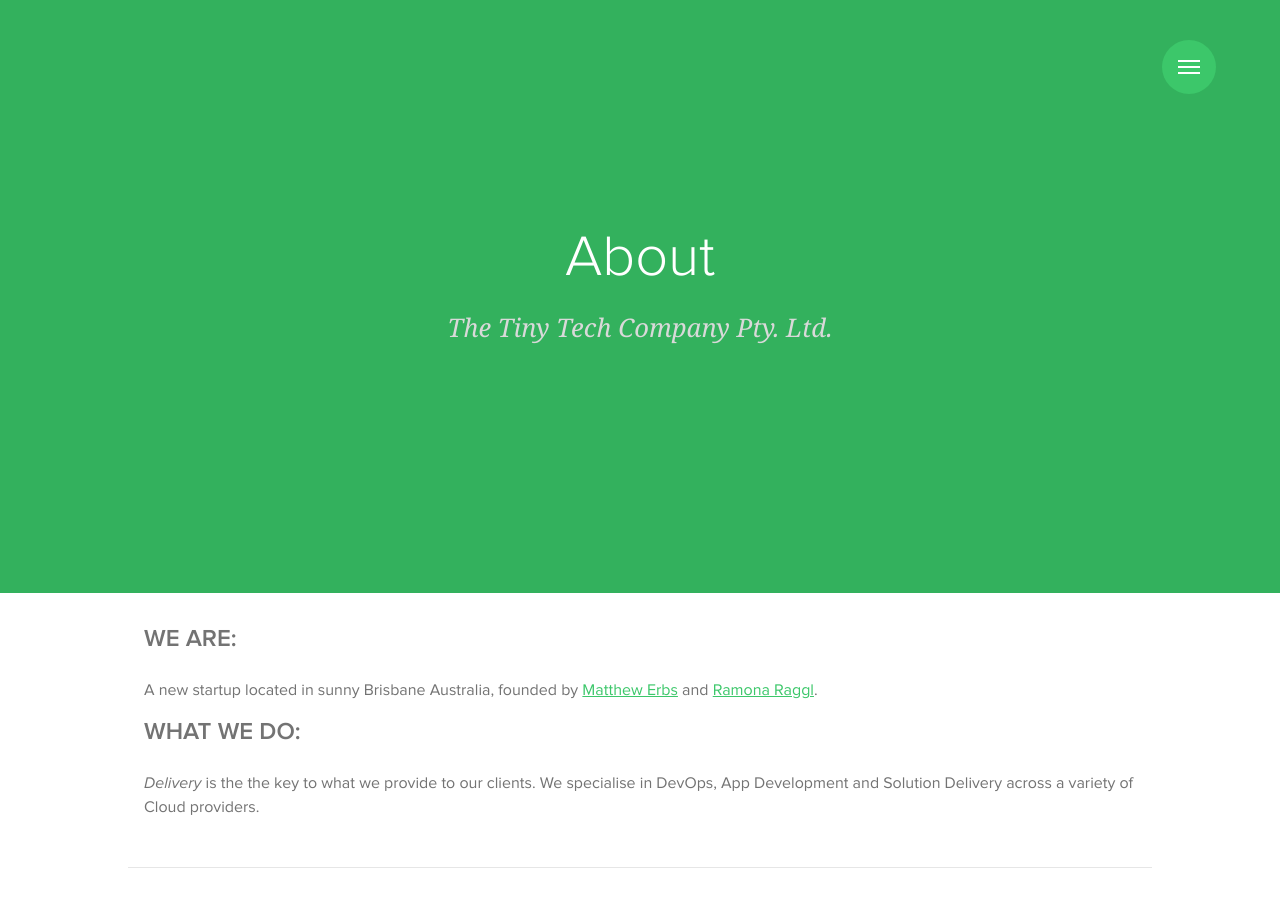
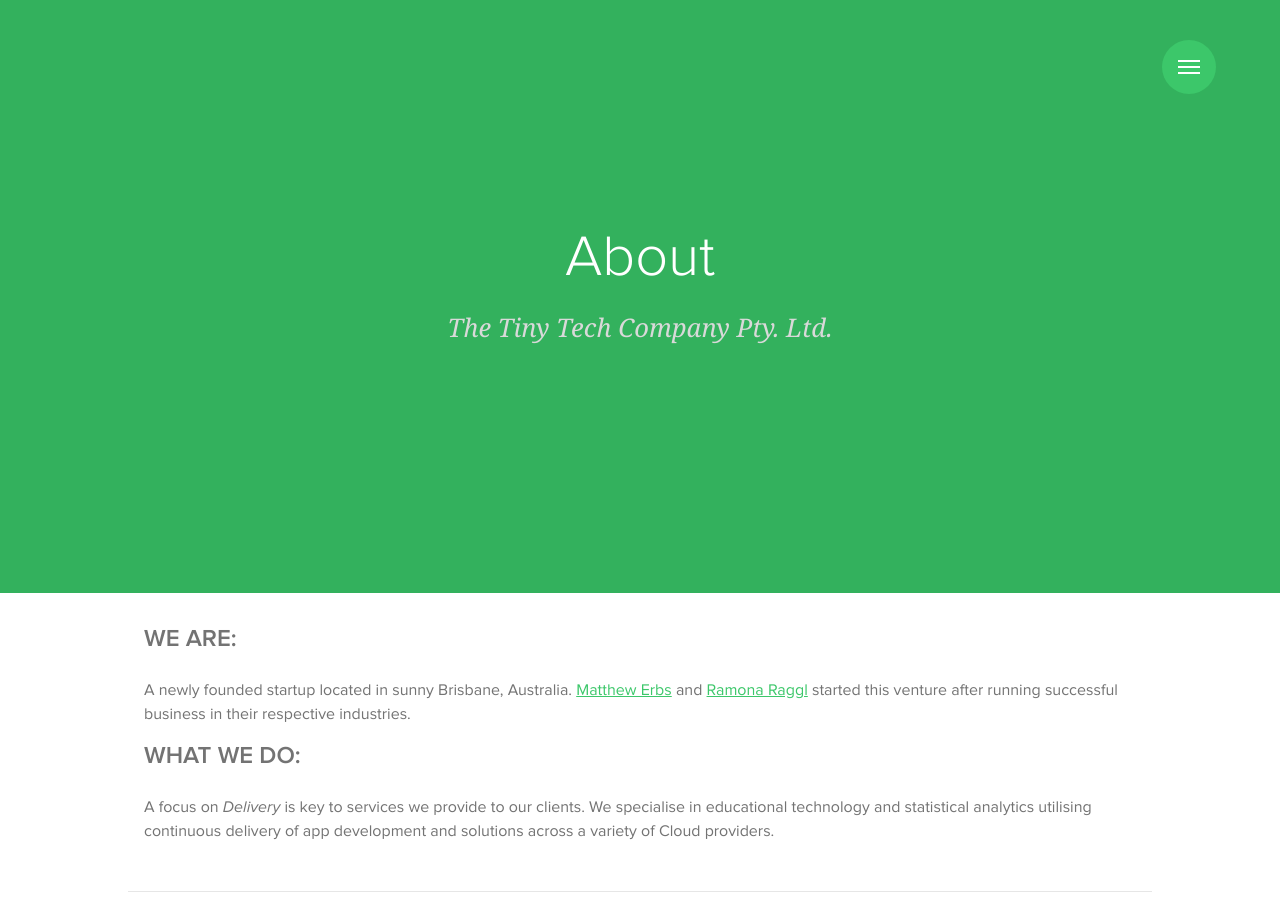
Before and after one commit to TheTinyTechCompany/TheTinyTechCompany.github.io, a Jekyll site: the page built from about.md, in a window 1280 px wide. Built offline with Jekyll 4.4.1, drawn with Linux system fonts in a browser that asks for light colours; some web fonts are replaced.

Commit message:
more wording

```diff
--- a/about.md
+++ b/about.md
@@ -7,8 +7,8 @@ permalink: /about/
 
 
 ## WE ARE:
-A new startup located in sunny Brisbane Australia, founded by [Matthew Erbs](https://twitter.com/MatthewErbs) and [Ramona Raggl](https://twitter.com/ramonaraggl).
+A newly founded startup located in sunny Brisbane, Australia.  [Matthew Erbs](https://twitter.com/MatthewErbs) and [Ramona Raggl](https://twitter.com/ramonaraggl) started this venture after running successful business in their respective industries.
 
 ## WHAT WE DO:
 
-*Delivery* is the the key to what we provide to our clients.  We specialise in DevOps, App Development and Solution Delivery across a variety of Cloud providers.
+A focus on *Delivery* is key to services we provide to our clients.  We specialise in educational technology and statistical analytics utilising continuous delivery of app development and solutions across a variety of Cloud providers.
```
